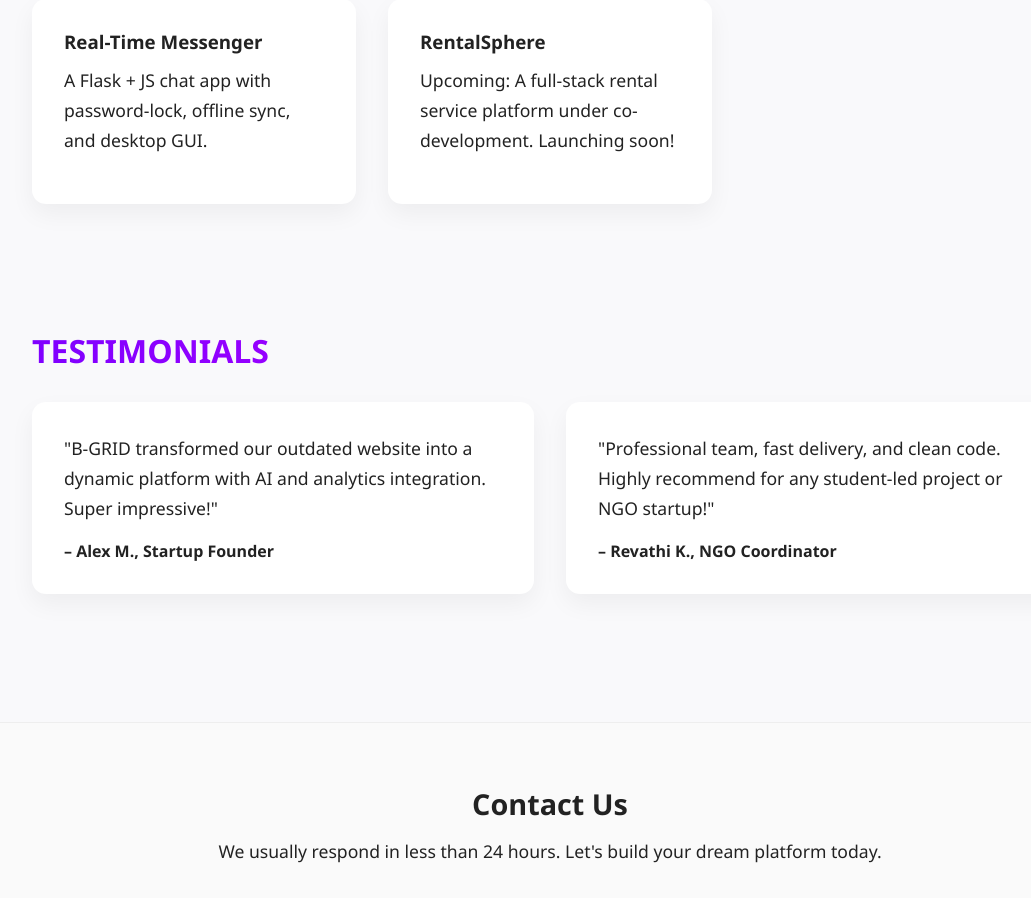
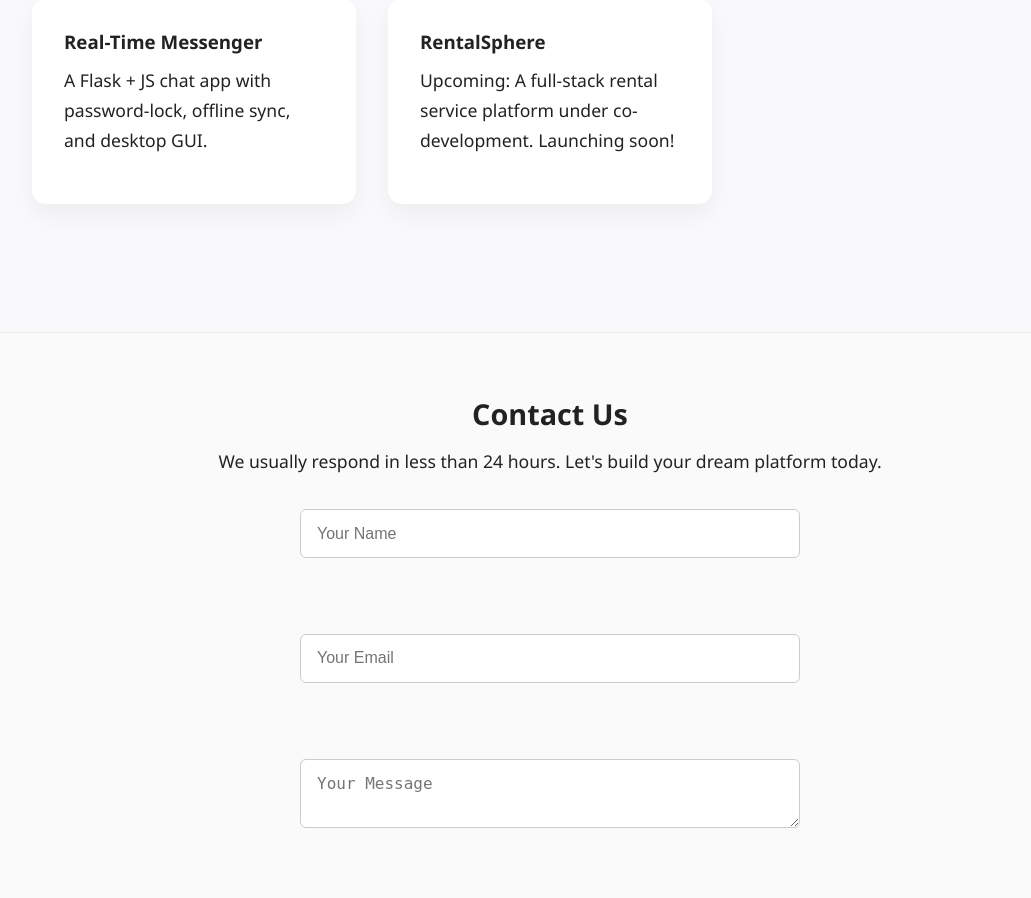
Before and after one commit to bgridtech/bgridtech, a Flask app: page / in a window 1280 px wide. Shown: the part 4116-5014 px from the top of the page, without its empty margins (90-1121 px from the left). Run offline with Flask 3, Linux system fonts and the light colour scheme; some libraries are stand-ins or nearby versions.

Commit message:
Update index.html

```diff
--- a/templates/index.html
+++ b/templates/index.html
@@ -165,20 +165,7 @@
     </div>
   </section>
 
-  <!-- Testimonials -->
-  <section id="testimonials" class="info-section">
-    <h2 class="section-title gradient-purple">Testimonials</h2>
-    <div class="cards-grid">
-      <div class="card hover-green">
-        <p>"B-GRID transformed our outdated website into a dynamic platform with AI and analytics integration. Super impressive!"</p>
-        <strong>– Alex M., Startup Founder</strong>
-      </div>
-      <div class="card hover-blue">
-        <p>"Professional team, fast delivery, and clean code. Highly recommend for any student-led project or NGO startup!"</p>
-        <strong>– Revathi K., NGO Coordinator</strong>
-      </div>
-    </div>
-  </section>
+
 
   <!-- Footer / Contact -->
   <!-- Footer / Contact -->
@@ -205,7 +192,7 @@
   <div class="contact-options">
     <p>Or you can reach us directly:</p>
     <a href="tel:+919400090246" class="contact-link">Call Us: +91 9400090246</a><br>
-    <a href="mailto:contact@bgridtechnologies.in" class="contact-link">Email Us: contact@bgridtechnologies.in</a>
+    <a href="mailto:info@bgridtechnologies.in" class="contact-link">Email Us: contact@bgridtechnologies.in</a>
     <!-- WhatsApp Link -->
     <a href="https://wa.me/+919400090246?text=Hello,%20I%20am%20interested%20in%20your%20services." class="contact-link" target="_blank">Message Us on WhatsApp</a>
   </div>
```
